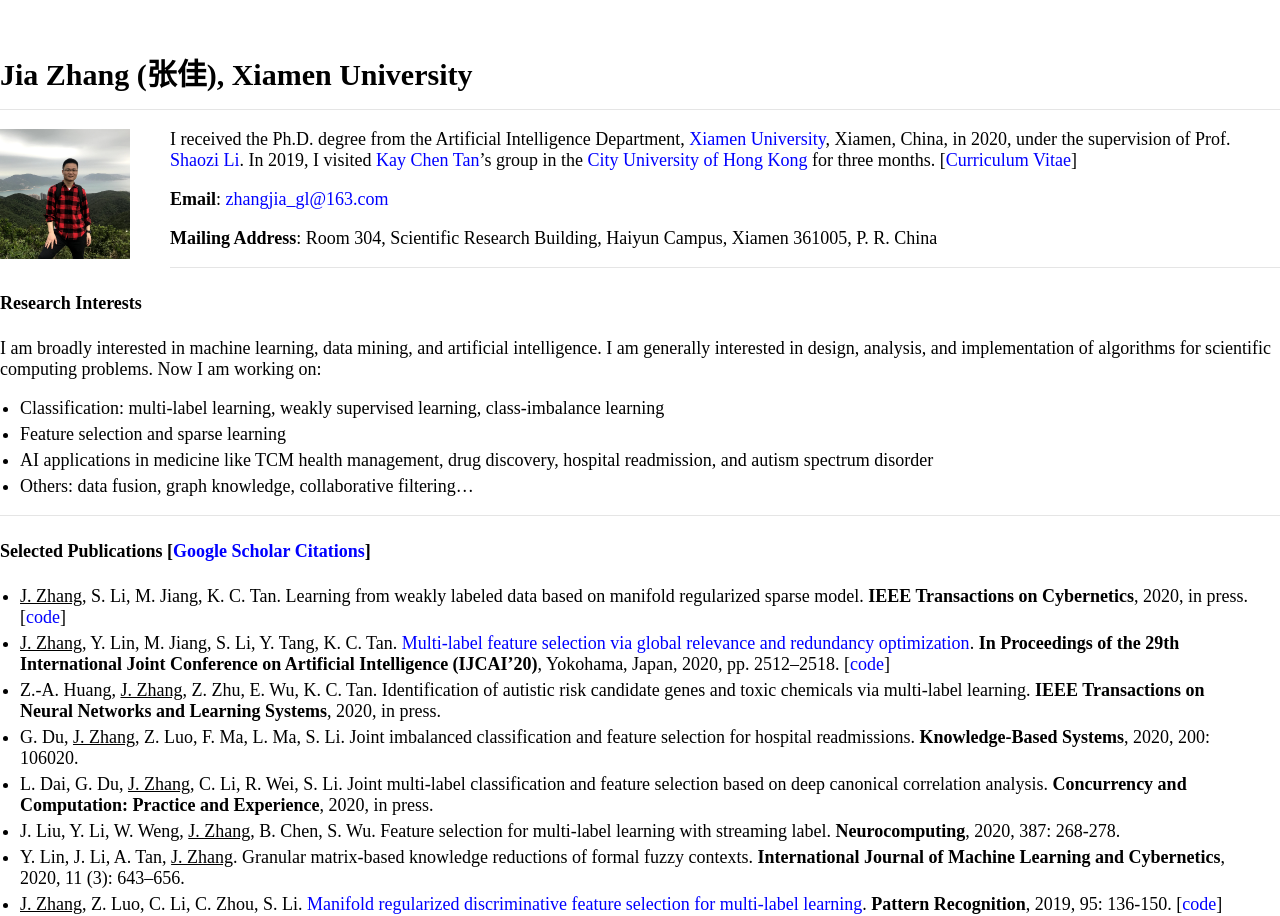
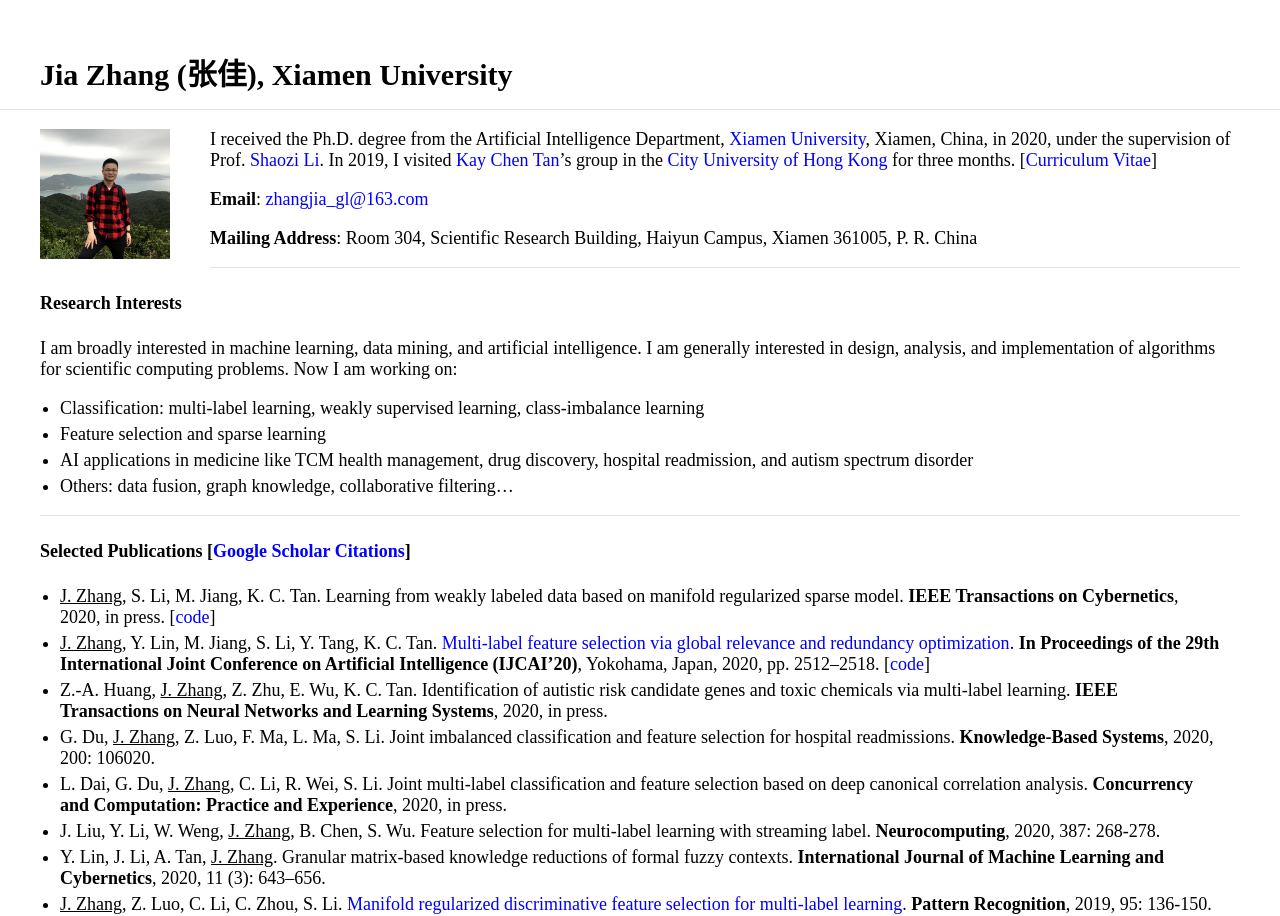
Before and after one commit to jiazhang-ml/jiazhang-ml.github.io, a Jekyll site: the page built from index.md, in a window 1280 px wide. Shown: the top 916 px of the page. Built offline with Jekyll 4.4.1, drawn with Linux system fonts in a browser that asks for light colours.

Commit message:
Update _style.scss

```diff
--- a/_sass/_style.scss
+++ b/_sass/_style.scss
@@ -68,7 +68,7 @@ hr {
 /* Divs */
 
 .container {
-    max-width: 1460px;
+    max-width: 1200px;
     margin: auto;
 
 }
```
